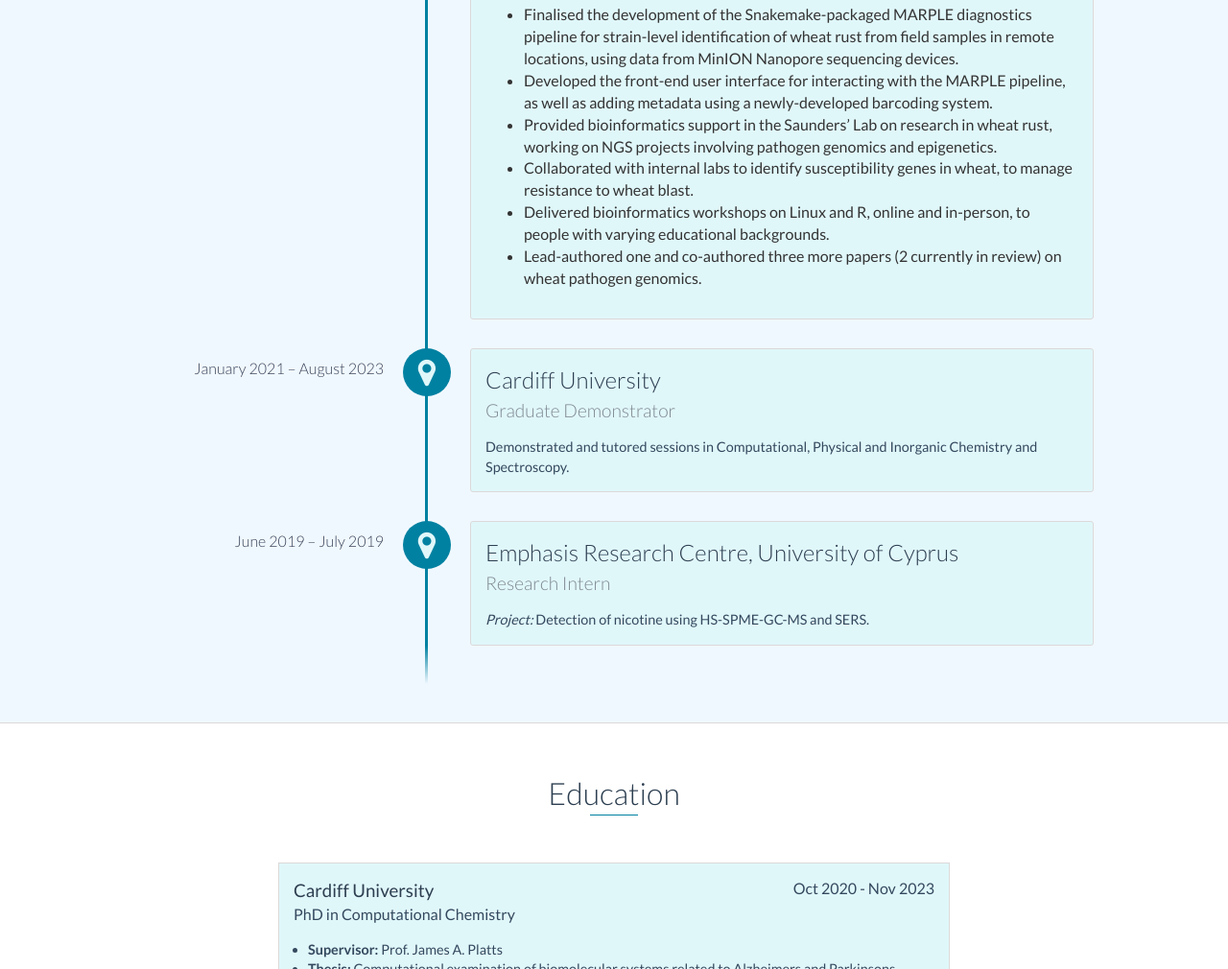
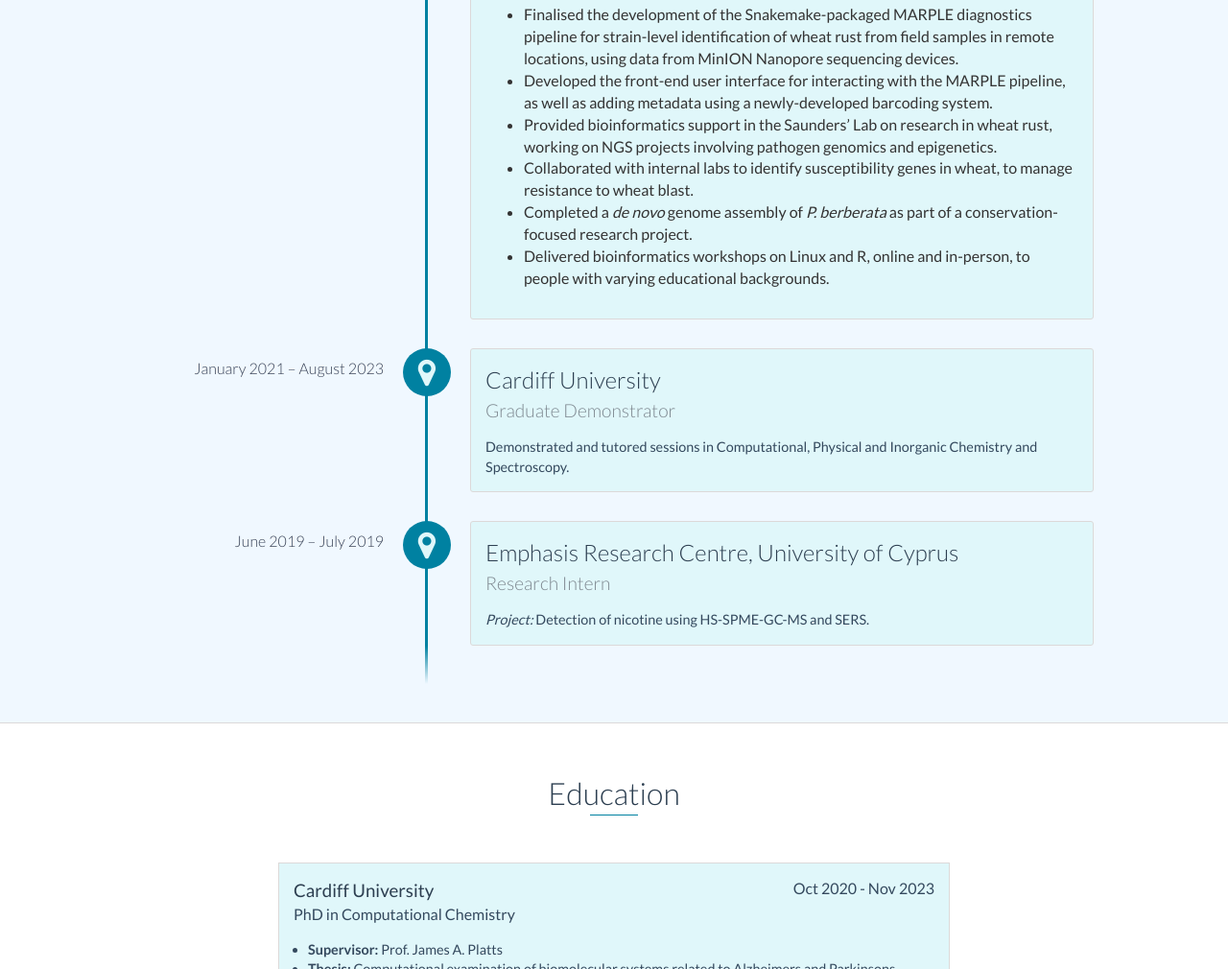
Before and after one commit to 502107/502107.github.io, a website: page index.html in a window 1280 px wide. Shown: the part 1333-2343 px from the top of the page at 96% size. Drawn offline with nearby package versions, Linux system fonts and the light colour scheme.

Commit message:
Revise project contributions in index.html
Updated project contributions in index.html.

```diff
--- a/index.html
+++ b/index.html
@@ -96,8 +96,8 @@
                         <li> Developed the front-end user interface for interacting with the MARPLE pipeline, as well as adding metadata using a newly-developed barcoding system.
                         <li> Provided bioinformatics support in the Saunders’ Lab on research in wheat rust, working on NGS projects involving pathogen genomics and epigenetics.
                         <li> Collaborated with internal labs to identify susceptibility genes in wheat, to manage resistance to wheat blast.
+                        <li> Completed a <i>de novo</i> genome assembly of <i>P. berberata</i> as part of a conservation-focused research project.
                         <li> Delivered bioinformatics workshops on Linux and R, online and in-person, to people with varying educational backgrounds.
-                        <li> Lead-authored one and co-authored three more papers (2 currently in review) on wheat pathogen genomics.
                     </ul>
                 </p>
             </div>
```
